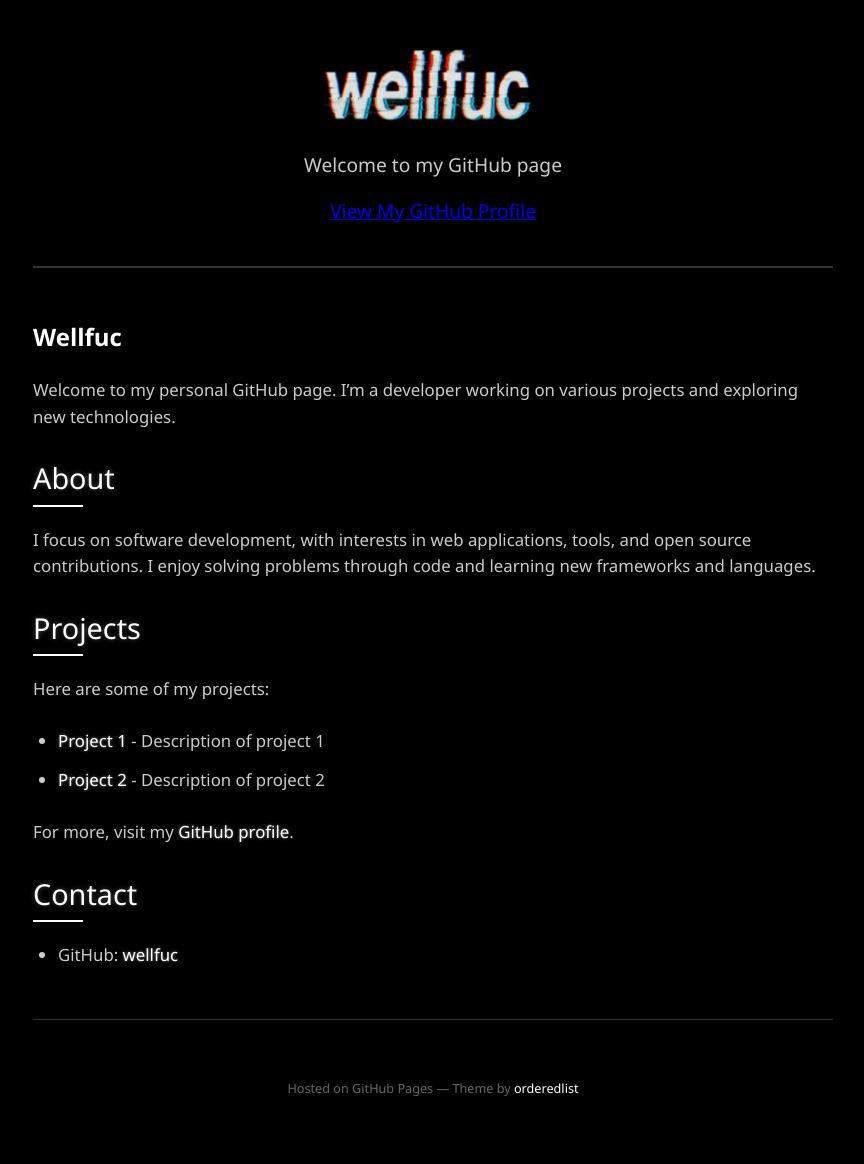
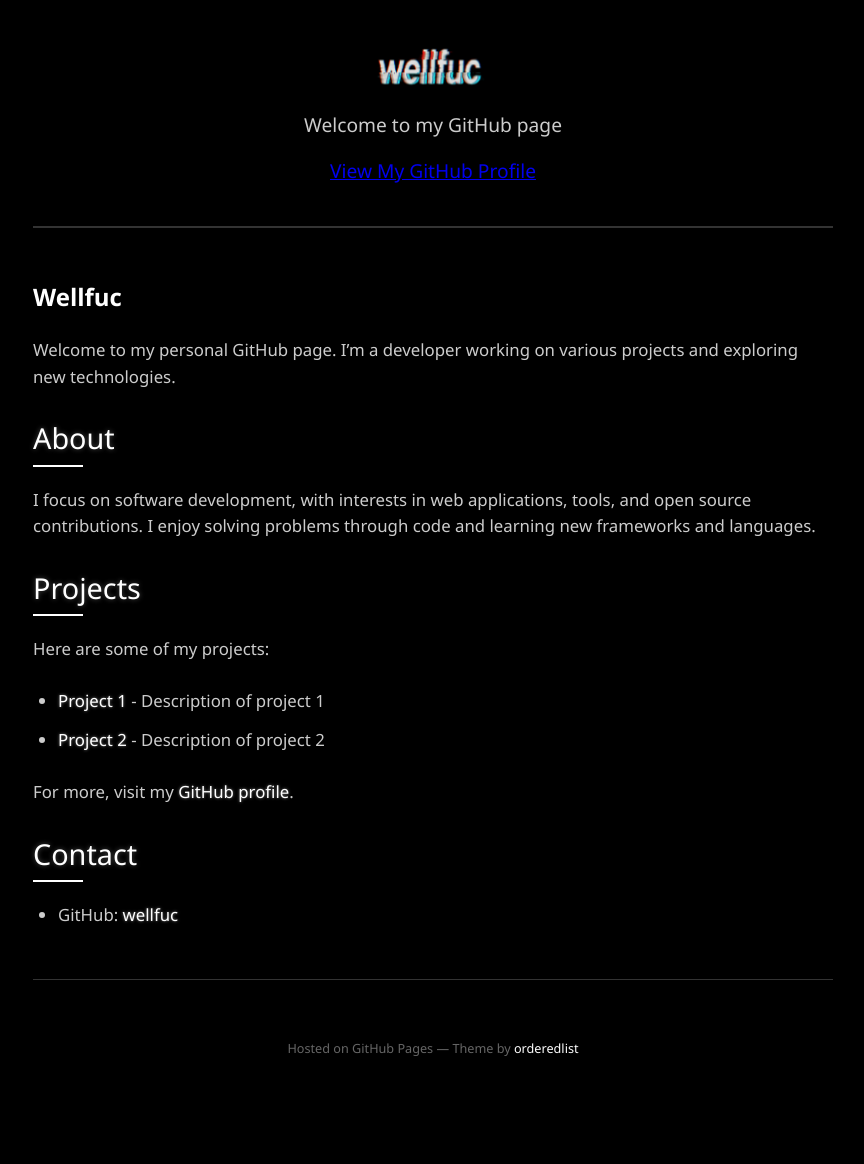
Before and after one commit to wellfuc/wellfuc.github.io, a Jekyll site: the page built from index.md, in a window 1280 px wide. Shown: the whole page, without its empty margins (207-1071 px from the left). Built offline with Jekyll 4.4.1, drawn with Linux system fonts in a browser that asks for light colours; after the commit the page ends 1124 px from its top, so only the background shows below that.

Commit message:
Update style.css

```diff
--- a/assets/css/style.css
+++ b/assets/css/style.css
@@ -25,7 +25,7 @@ header {
 header .profile-img {
   position: relative;
   width: 240px;
-  height: 80px;
+  height: 40px;
   margin: 0 auto 20px;
   background: transparent url("/assets/images/wellfuc.png") center / contain no-repeat;
   /*border-radius: 50%;*/
```
